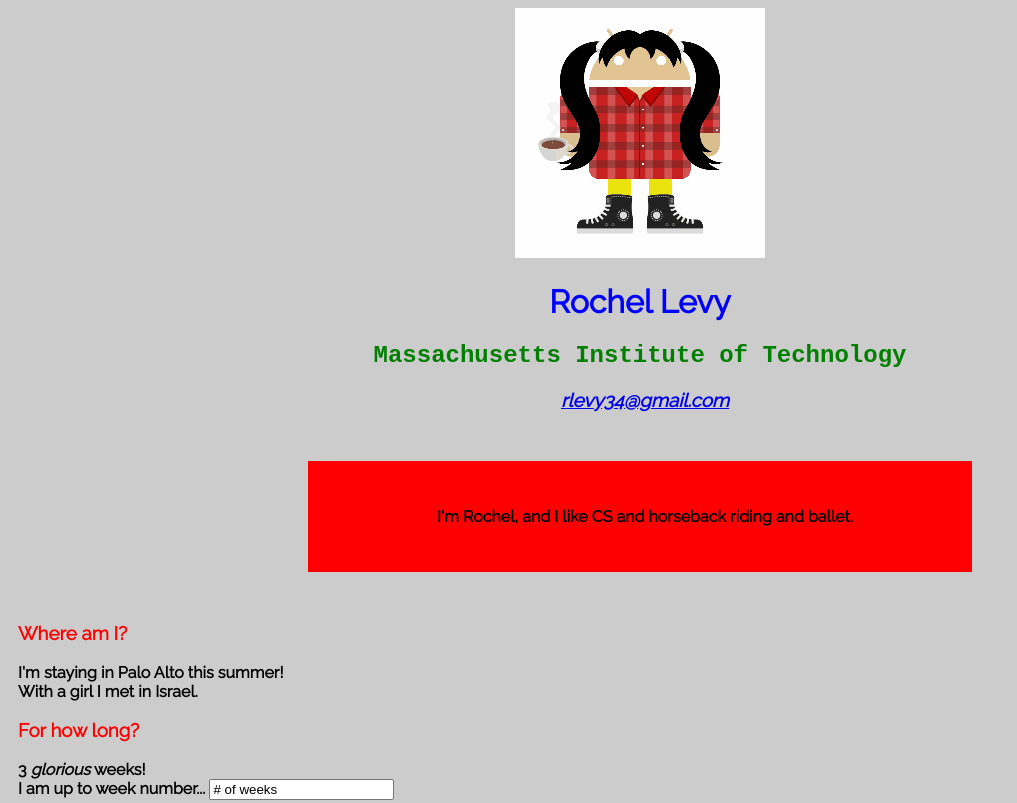
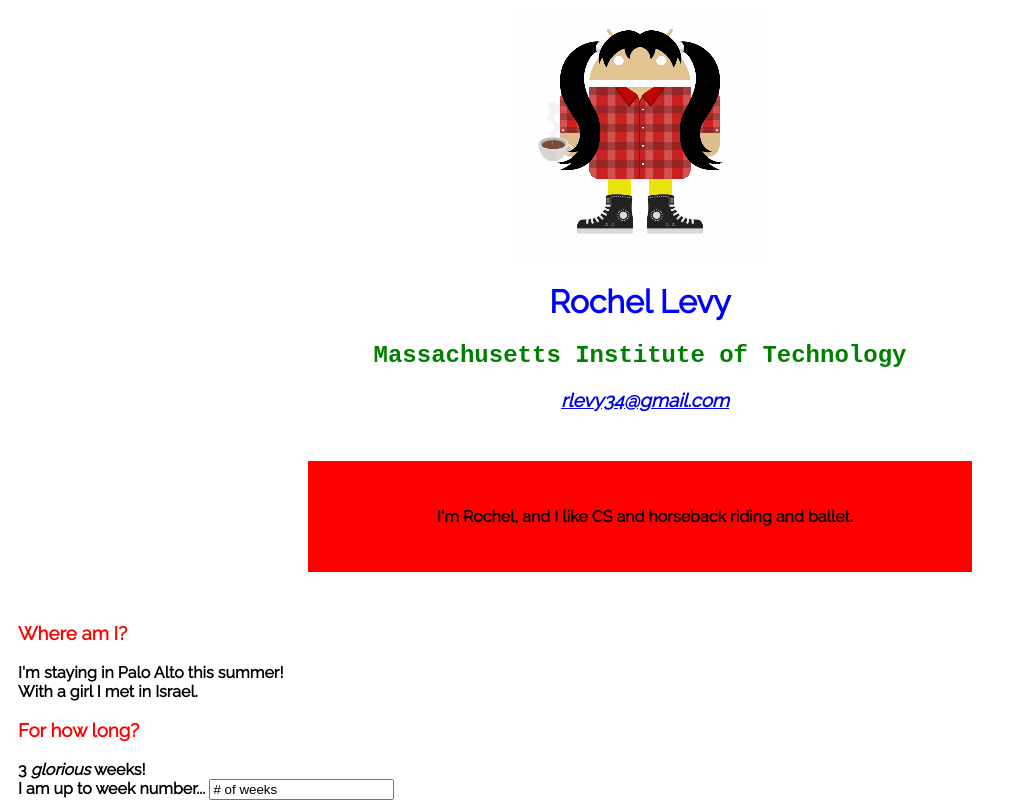
Before and after one commit to rokky/rokky.github.io, a plain HTML site: page index.html in a window 1280 px wide. Shown: the top 803 px of the page, without its empty margins (0-1017 px from the left). Drawn offline with Linux system fonts and the light colour scheme.

Commit message:
IM TRYING TO CHANGE THE BACKGROUND

```diff
--- a/styles/style.css
+++ b/styles/style.css
@@ -2,12 +2,10 @@
 
 body {
   font-family: 'Raleway', sans-serif;
-  background: #CCCCCC;
   /*background: rgba(100,100,100,.2)*/
 }
 
 title, h1, h2 {
-  background: #CCCCCC;
 }
 
 h1 {
```
Also changed, not shown: 2 other files.
